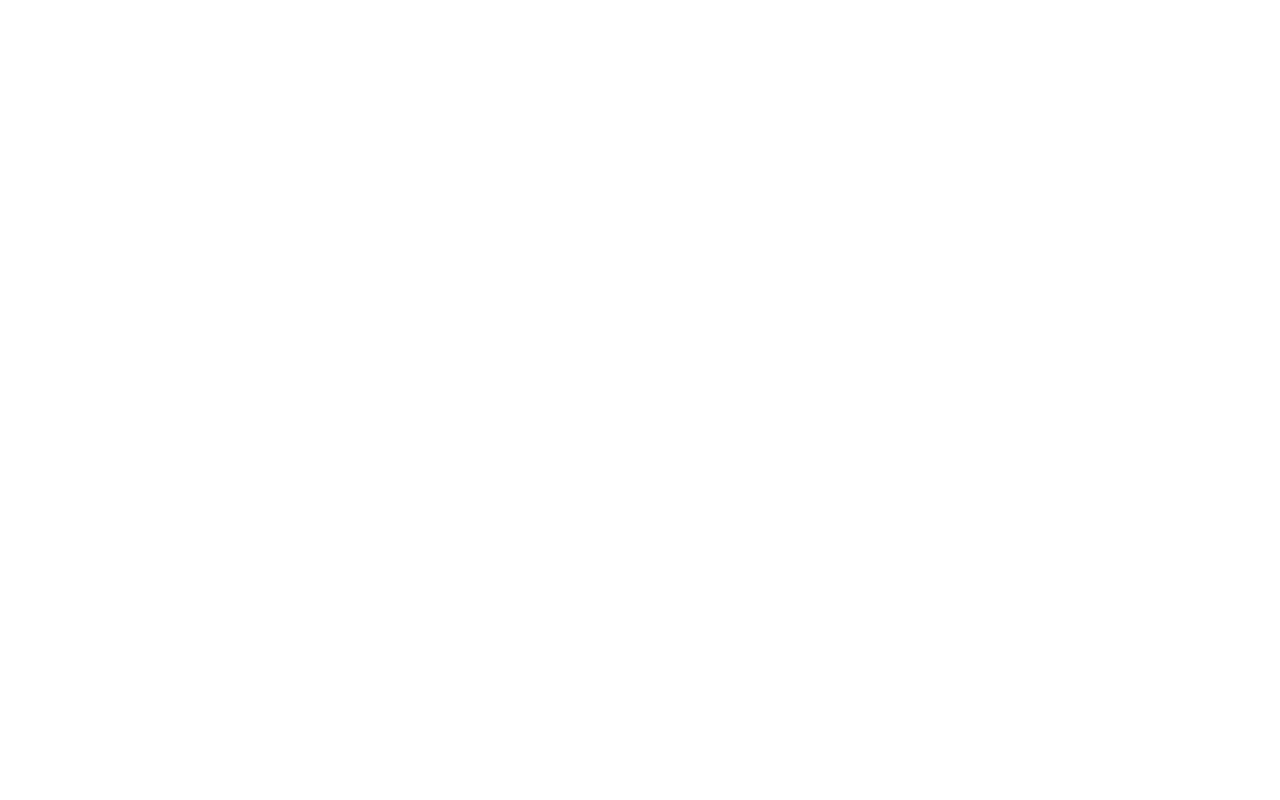
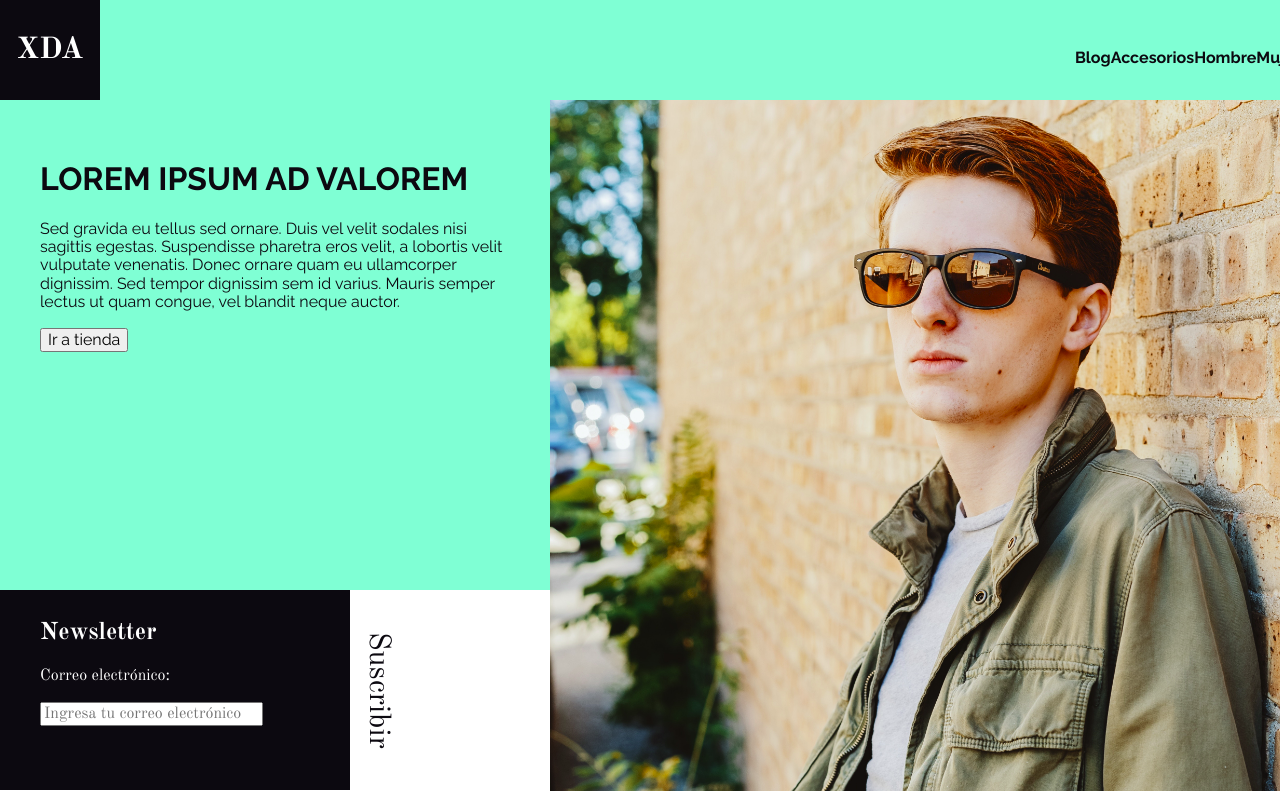
Before and after one commit to eduardoescarez/tienda-xda, a plain HTML site: page index.html in a window 1280 px wide. Drawn offline with nearby package versions, Linux system fonts and the light colour scheme.

Commit message:
Cambios adicionales

```diff
--- a/assets/sass/abstracts/_variables.scss
+++ b/assets/sass/abstracts/_variables.scss
@@ -1,28 +1,30 @@
 //              Colores
 
-$white:         #FFF;
-$isabelline:    #ECECEC;
-$light-gray:    #D1D1D1;
-$smoky-black:   #0C0910;
-$granite-gray:  #646266;
-$quick-silver:  #A6A5A8;
+$white:                 #FFF;
+$isabelline:            #ECECEC;
+$light-gray:            #D1D1D1;
+$smoky-black:           #0C0910;
+$granite-gray:          #646266;
+$quick-silver:          #A6A5A8;
 
 //              Tipografias
 
-$old-standard:  oldstandard;
-$raleway-bold:  raleway;
+$old-standard:          'Old Standard TT', serif;
+$raleway:               'Raleway', sans-serif;
+
+
 
 //              Formato de fuente
 
-$bold:          600;
-$regular:       400;
+$bold:                  600;
+$regular:               400;
 
 //              Tamaños de fuente
 
-$x-small:       12px;
-$small:         14px;
-$medium:        16px;
-$large:         18px;
-$x-large:       20px;
-$xx-large:      30px;
-$xxxx-large:    50px;
+$x-small:               12px;
+$small:                 14px;
+$medium:                16px;
+$large:                 18px;
+$x-large:               20px;
+$xx-large:              30px;
+$xxx-large:             50px;
--- /dev/null
+++ b/assets/sass/base/_body.scss
@@ -0,0 +1,6 @@
+body{
+    font-family:    $raleway;
+    color:          $smoky-black;
+    margin:         0;
+    padding:        0;
+}
--- /dev/null
+++ b/assets/sass/components/_nav.scss
@@ -0,0 +1,27 @@
+.navigation {
+
+    display:                grid;
+    align-items:            center;
+    background-color:     aquamarine;
+
+    ul{
+        text-align:         right;
+    }
+
+    li{
+        list-style-type:    none;
+        display:            block;
+        float:              right;
+        font-size:          $medium;
+        font-weight:        bold;
+    }
+
+    a{
+        text-decoration:    none;
+        color:              $smoky-black;
+
+        &:hover{
+            color:          $smoky-black;
+        }
+    }
+}
--- /dev/null
+++ b/assets/sass/layout/_header.scss
@@ -0,0 +1,16 @@
+header{
+
+    color:              $white;
+    background-color:   $smoky-black;
+    font-family:        $old-standard;
+    width:              100px;
+    height:             100px;
+    display:            flex;
+    align-items:        center;
+    justify-content:    center;
+
+    h1{
+        display:            block;
+        font-size:          $xx-large;
+    }
+}
--- /dev/null
+++ b/assets/sass/layout/_maincontent.scss
@@ -0,0 +1,41 @@
+.item{
+
+    &__contenido{
+        background-color:       aquamarine;
+        padding:                40px;
+    }
+
+    &__photo{
+        grid-row:               span 2;
+
+    }
+
+    &__sub{
+        display:                grid;
+        grid-template-columns:  350px 50px;
+
+        &--title{
+            writing-mode:           vertical-rl;
+            text-orientation:       mixed;
+            font-family:            $old-standard;
+            font-size:              $xx-large;
+            text-align:             center;
+            padding-right:          5px;
+            padding-left:           5px;
+        }
+
+        &--newsletter{
+            color:                  $white;
+            background-color:       $smoky-black;
+            font-family:            $old-standard;
+            padding:                10px;
+            padding-left:           40px;
+            padding-right:          40px;
+
+        }
+    }
+}
+
+main__photo{
+
+}
--- /dev/null
+++ b/assets/sass/layout/_wrapper.scss
@@ -0,0 +1,10 @@
+.wrapper__header{
+    display:                grid;
+    grid-template-columns:  100px 1200px;
+}
+
+.wrapper__content{
+    display:                grid;
+    grid-template-columns:  550px 750px;
+    grid-template-rows:     490px 200px;
+}
--- a/assets/sass/main.scss
+++ b/assets/sass/main.scss
@@ -1,3 +1,26 @@
-//          Importar variables iniciales
+//          Importar abstracts
 
 @import     'abstracts/variables';
+
+//          Importar vendors
+
+@import     url('https://fonts.googleapis.com/css2?family=Old+Standard+TT:wght@400;700&family=Raleway:wght@400;700&display=swap');
+
+//          Importar base
+
+@import     'base/body';
+
+//          Importar layout
+
+@import     'layout/wrapper';
+@import     'layout/header';
+@import     'layout/maincontent';
+
+//          Importar components
+
+@import     'components/nav';
+
+
+//          Importar pages
+
+//          Importar themes
--- a/index.html
+++ b/index.html
@@ -2,7 +2,7 @@
 <html>
 
 <head>
-		<title>XDA/title>
+		<title>XDA</title>
 		<meta charset="utf-8">
 		<meta name="viewport" content="width=device-width, initial-scale=1.0">
 		<link rel="stylesheet" href="assets/css/style.css">
@@ -10,11 +10,14 @@
 </head>
 <body>
 
-<div class="wrapper">
+<div class="wrapper__header">
+	<div class="wrapper__item">
 	<header>
+		<h1>XDA</h1>
+	</header>
+	</div>
 
-	</header>
-
+	<div class="wrapper__item navigation">
 	<nav>
 		<ul>
 			<li><a href="">Mujer</a></li>
@@ -23,22 +26,36 @@
 			<li><a href="">Blog</a></li>
 		</ul>
 	</nav>
+	</div>
+
 </div>
 
-<div class="wrapper">
+<div class="wrapper__content">
+
+	<div class="wrapper__item item__contenido">
 	<section>
-		Aquí va el contenido
+		<h1>LOREM IPSUM AD VALOREM</h1>
+		<p>Sed gravida eu tellus sed ornare. Duis vel velit sodales nisi sagittis egestas. Suspendisse pharetra eros velit, a lobortis velit vulputate venenatis. Donec ornare quam eu ullamcorper dignissim. Sed tempor dignissim sem id varius. Mauris semper lectus ut quam congue, vel blandit neque auctor.</p>
+		<button>Ir a tienda</button>
 	</section>
+	</div>
 
+	<div class="wrapper__item item__photo">
 	<section>
-		Aquí va la foto
+		<img src="assets/img/imagen1.png" class="main__photo">
 	</section>
+	</div>
 
+	<footer class="wrapper__item item__sub">
+		<div class="item__sub--newsletter">
+			<h2>Newsletter</h2>
+			<label for="email"><p>Correo electrónico:</p></label>
+			<input type="text" id="email" placeholder="Ingresa tu correo electrónico">
+		</div>
 
-	<footer>
-		<div>Aquí va el newsletter</div>
-		<div>Título de suscripción<</div>
+		<div class="item__sub--title">Suscribir</div>
 	</footer>
+
 </div>
 
 </body>
```
Also changed, not shown: assets/css/style.css, 1 other file.
